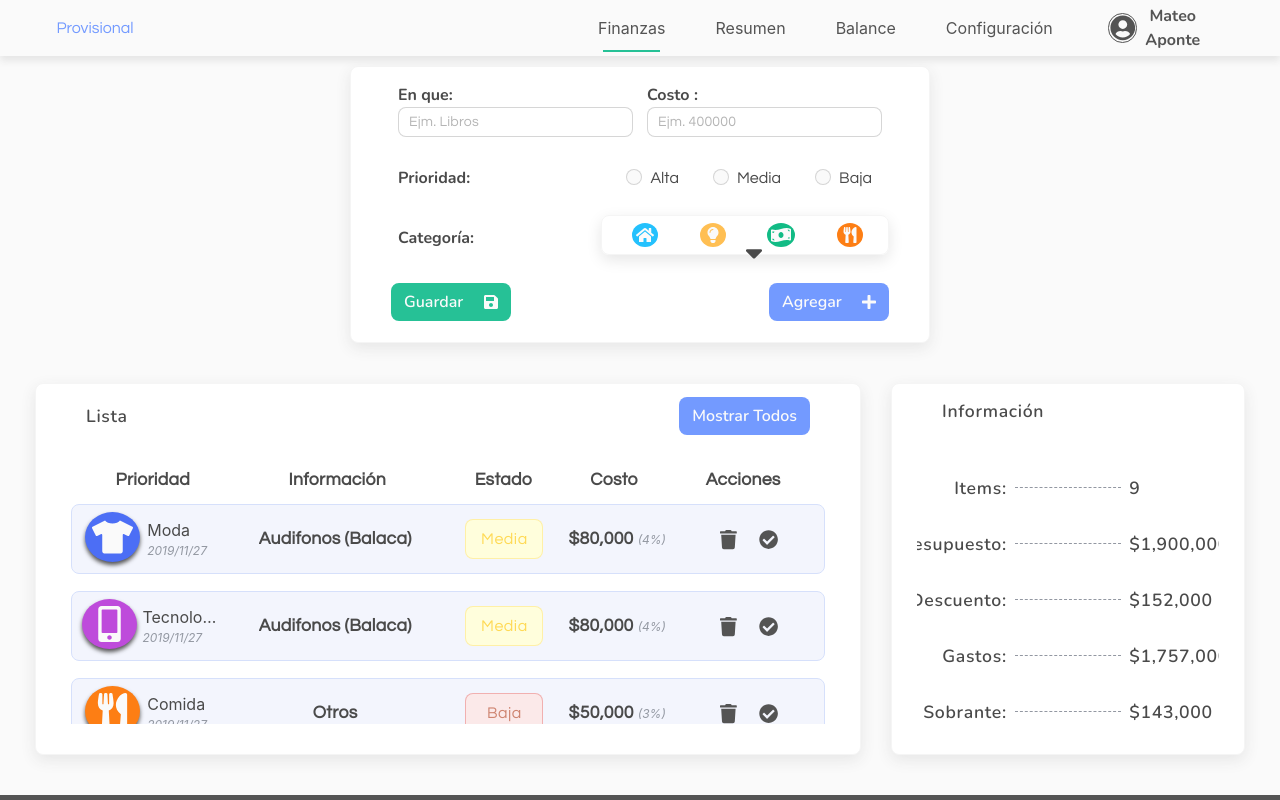
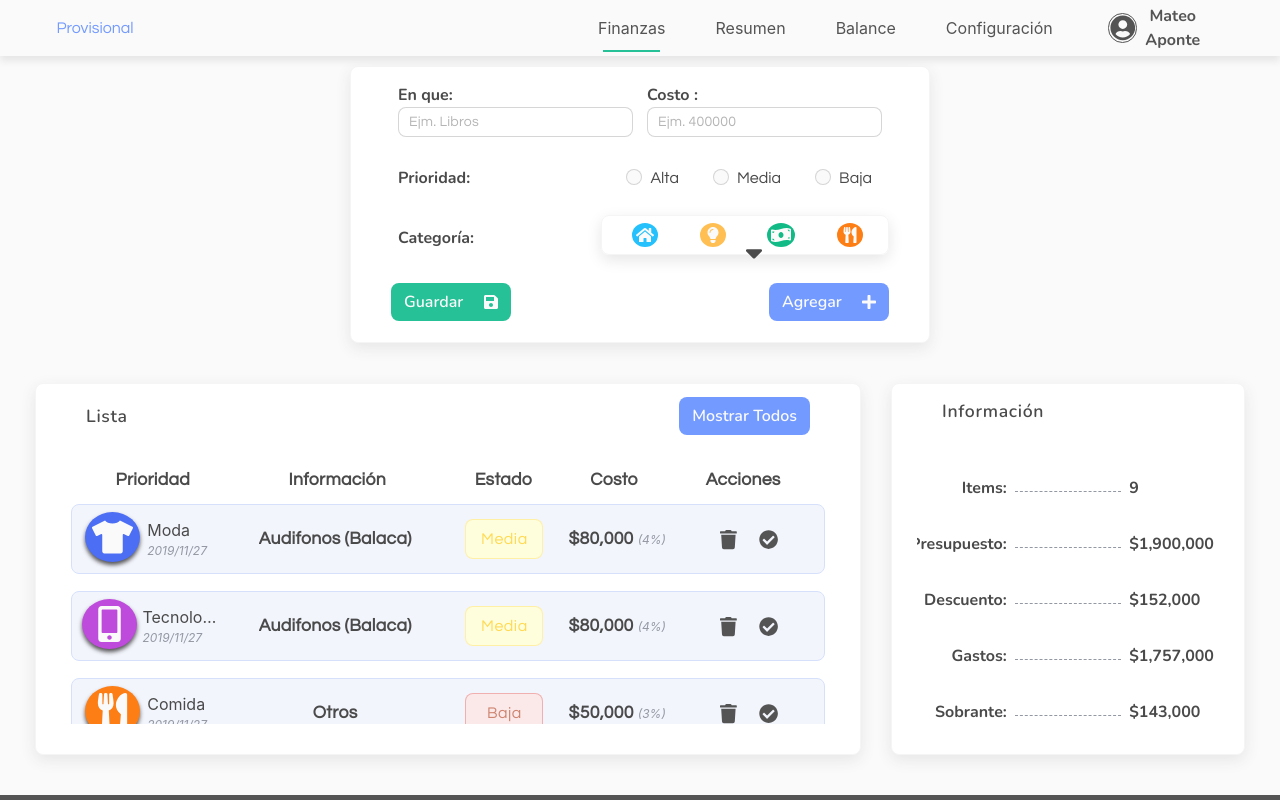
Before and after one commit to MateoAponte/MyPocket, a Vue app: page /#/finance in a window 1280 px wide. Shown: the top 800 px of the page. Built offline with nearby package versions, Linux system fonts and the light colour scheme; a web font is replaced by a local one.

Commit message:
Ajustes de estilos

```diff
--- a/src/assets/scss/02_base/_base.scss
+++ b/src/assets/scss/02_base/_base.scss
@@ -5,6 +5,7 @@ $bg-light-blue: #F3F5FD;
 
 $clrP-esmerald: #26C196;
 $clrP-azure: #739AFF;
+$clrP-pink: #FB7185;
 $clrP-black: #545454;
 $clrP-white: #FAFAFA;
 $clrP-gray: #757575;
--- a/src/assets/scss/02_base/_resets.scss
+++ b/src/assets/scss/02_base/_resets.scss
@@ -62,6 +62,7 @@ body{
 
 .column-underline{
     border-bottom: 1px dashed $clrP-darkGray;
+    margin: 0;
 }
 
 .width-100{
@@ -80,6 +81,9 @@ body{
 }
 .simple-column-left{
     align-items: flex-end;
+}
+.simple-column--underline{
+    border-bottom: 1px solid #cccccc;
 }
 .min-height-toggle{
     max-height: 40px;
--- a/src/assets/scss/02_base/_transition.scss
+++ b/src/assets/scss/02_base/_transition.scss
@@ -1,5 +1,5 @@
 .fade-enter-active, .fade-leave-active {
-    transition: all .5s;
+    transition: all .7s;
 }
 .fade-enter, .fade-leave-to /* .fade-leave-active below version 2.1.8 */ {
     margin-right: 500px;
--- a/src/assets/scss/02_base/_typography.scss
+++ b/src/assets/scss/02_base/_typography.scss
@@ -55,7 +55,7 @@
 }
 
 .m-error{
-    color: $clrS-lower;
+    color: $clrP-pink;
     font-size: 0.6em;
     font-family: 'Nunito';
     letter-spacing: 0.3px;
--- a/src/assets/scss/05_component/special/_specialCustomRadio.scss
+++ b/src/assets/scss/05_component/special/_specialCustomRadio.scss
@@ -10,13 +10,12 @@
  }
 
  label.special-label {
-    width: 100%;
-    min-height: 80px;
+   width: 100%;
+   min-height: 80px;
    display: flex;
    flex: auto;
-   vertical-align: middle;
    align-items: center;
-   justify-content: center;
+   justify-content: space-around;
    text-align: center;
    cursor: pointer;
    background-color: lighten($clrS-gray, 6%);
@@ -25,9 +24,9 @@
    border-radius: 6px;
    transition: color 200ms ease-in, background-color 300ms ease-in, border 300ms ease-in;
    user-select: none;
-  margin-right: 8px;
-  box-shadow: $shadow-gray;
-  border: $border-input-gray;
+   margin-right: 8px;
+   box-shadow: $shadow-gray;
+   border: $border-input-gray;
  }
 
  label.special-label:last-of-type {
@@ -35,12 +34,12 @@
  }
 
  input[type="radio"]:checked + label.special-label {
-   background-color: $clrP-azure;
-   border: 1px solid $clrP-azure;
+   background-color: $clrP-esmerald;
+   border: 1px solid $clrP-esmerald;
    color: $clrP-white;
   }
 
   input[type="radio"]:hover:not(:checked) + label.special-label {
-  background-color: desaturate(lighten($clrP-azure, 10%), 5%);
+  background-color: desaturate(lighten($clrP-esmerald, 10%), 5%);
   color: $clrP-black;
  }
--- a/src/components/Finance/FinanceInfo.vue
+++ b/src/components/Finance/FinanceInfo.vue
@@ -10,65 +10,65 @@
         <div class="m-card-body space-around column">
             <div class="container-item__row minify-padding">
                 <div class="container-item__column--medium simple-column simple-column-left">
-                    <label class="m-title">
+                    <label class="m-label">
                         Items:
                     </label>
                 </div>
                 <div class="container-item__column column-underline"></div>
                 <div class="container-item__column--medium simple-column simple-column-right">
-                    <label class="m-title">
+                    <label class="m-label">
                         {{numeral(setQuantityItems).format('0')}}
                     </label>
                 </div>
             </div>
             <div class="container-item__row minify-padding">
                 <div class="container-item__column--medium simple-column simple-column-left">
-                    <label class="m-title">
+                    <label class="m-label">
                         Presupuesto:
                     </label>
                 </div>
                 <div class="container-item__column column-underline"></div>
                 <div class="container-item__column--medium simple-column simple-column-right">
-                    <label class="m-title">
+                    <label class="m-label">
                         {{numeral(setBudget).format('$0,0')}}
                     </label>
                 </div>
             </div>
             <div class="container-item__row minify-padding">
                 <div class="container-item__column--medium simple-column simple-column-left">
-                    <label class="m-title">
+                    <label class="m-label">
                         Descuento:
                     </label>
                 </div>
                 <div class="container-item__column column-underline"></div>
                 <div class="container-item__column--medium simple-column simple-column-right">
-                    <label class="m-title">
+                    <label class="m-label">
                         {{numeral(setPercentil).format('$0,0')}}
                     </label>
                 </div>
             </div>
             <div class="container-item__row minify-padding">
                 <div class="container-item__column--medium simple-column simple-column-left">
-                    <label class="m-title">
+                    <label class="m-label">
                         Gastos:
                     </label>
                 </div>
                 <div class="container-item__column column-underline"></div>
                 <div class="container-item__column--medium simple-column simple-column-right">
-                    <label class="m-title">
+                    <label class="m-label">
                         {{numeral(setExpenses).format('$0,0')}}
                     </label>
                 </div>
             </div>
             <div class="container-item__row minify-padding">
                 <div class="container-item__column--medium simple-column simple-column-left">
-                    <label class="m-title">
+                    <label class="m-label">
                         Sobrante:
                     </label>
                 </div>
                 <div class="container-item__column column-underline"></div>
                 <div class="container-item__column--medium simple-column simple-column-right">
-                    <label class="m-title">
+                    <label class="m-label">
                         {{numeral(setRes).format('$0,0')}}
                     </label>
                 </div>
```
